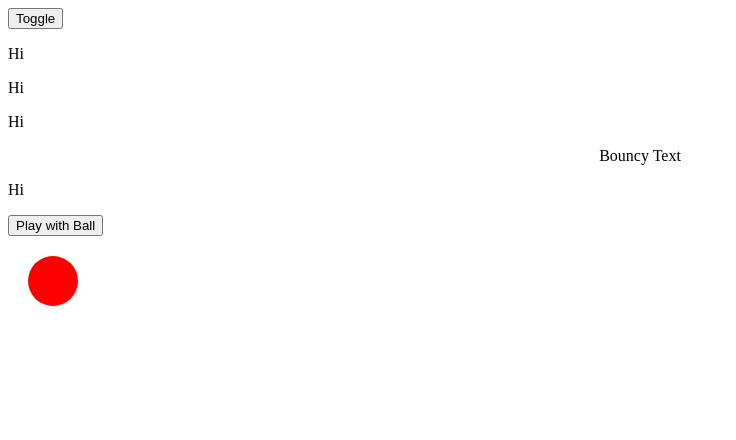
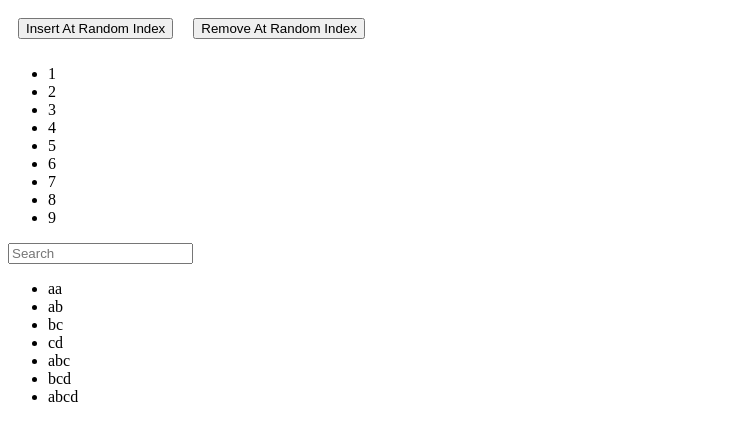
Before and after one commit to saivikassingamsetty/Dev, a Vue app in the folder vue-playground/: page / in a window 1280 px wide. Shown: the top 440 px of the page, without its empty margins (0-736 px from the left). Built offline with nearby package versions, Linux system fonts and the light colour scheme; the HTML template or start-up script is replaced by a standard one.

Commit message:
Transition Group

```diff
--- a/vue-playground/package.json
+++ b/vue-playground/package.json
@@ -9,6 +9,7 @@
     "preview": "vite preview"
   },
   "dependencies": {
+    "gsap": "^3.12.5",
     "vue": "^3.4.37"
   },
   "devDependencies": {
--- a/vue-playground/src/App.vue
+++ b/vue-playground/src/App.vue
@@ -16,7 +16,8 @@
     <!-- <MouseTracking /> -->
     <!-- <CustomDirectives /> -->
     <!-- <Plugins /> -->
-    <TransitionDemo />
+    <!-- <TransitionDemo /> -->
+    <TransitionGroupDemo />
   </div>
 </template>
 
@@ -37,4 +38,5 @@ import MouseTracking from "./components/composables/MouseTracking.vue";
 import CustomDirectives from "./components/CustomDirectives.vue";
 import Plugins from "./components/Plugins.vue";
 import TransitionDemo from "./components/built-in-components/TransitionDemo.vue";
+import TransitionGroupDemo from "./components/built-in-components/TransitionGroupDemo.vue";
 </script>
--- /dev/null
+++ b/vue-playground/src/components/built-in-components/TransitionGroupDemo.vue
@@ -0,0 +1,69 @@
+<template>
+  <button @click="insertAtRandomIndex">Insert At Random Index</button>
+  <button @click="removeAtRandomIndex">Remove At Random Index</button>
+  <TransitionGroup name="list" tag="ul">
+    <li v-for="item in items" :key="item">{{ item }}</li>
+  </TransitionGroup>
+
+  <input type="text" v-model="searchText" placeholder="Search" />
+  <TransitionGroup
+    tag="ul"
+    :css="false"
+    @before-enter="onBeforeEnter"
+    @enter="onEnter"
+    @leave="onLeave"
+  >
+    <li v-for="word in words" :key="word">{{ word }}</li>
+  </TransitionGroup>
+</template>
+
+<script setup>
+import { ref } from "vue";
+import gsap from "gsap";
+
+const items = ref([1, 2, 3, 4, 5, 6, 7, 8, 9]);
+
+const insertAtRandomIndex = () => {
+  const randomIndex = Math.floor(Math.random() * items.value.length);
+  items.value.splice(randomIndex, 0, Math.floor(Math.random() * 100));
+};
+
+const removeAtRandomIndex = () => {
+  const randomIndex = Math.floor(Math.random() * items.value.length);
+  items.value.splice(randomIndex, 1);
+};
+
+const words = ["aa", "ab", "bc", "cd", "abc", "bcd", "abcd"];
+
+function onEnter(el, done) {
+  gsap.to(el, {
+    opacity: 1,
+    height: "1.6em",
+    delay: el.dataset.index * 0.15,
+    onComplete: done,
+  });
+}
+</script>
+
+<style>
+button {
+  margin: 10px;
+}
+
+.list-move,
+.list-enter-active,
+.list-leave-active {
+  transition: all 0.3s ease;
+}
+
+.list-enter-from,
+.list-leave-to {
+  translate: 30px;
+  opacity: 0;
+}
+
+/* for smoother leave animation, calculating the tranistion */
+.list-leave-active {
+  position: absolute;
+}
+</style>
```
Also changed, not shown: 1 other file (tests, documents, lock files or other folders).
